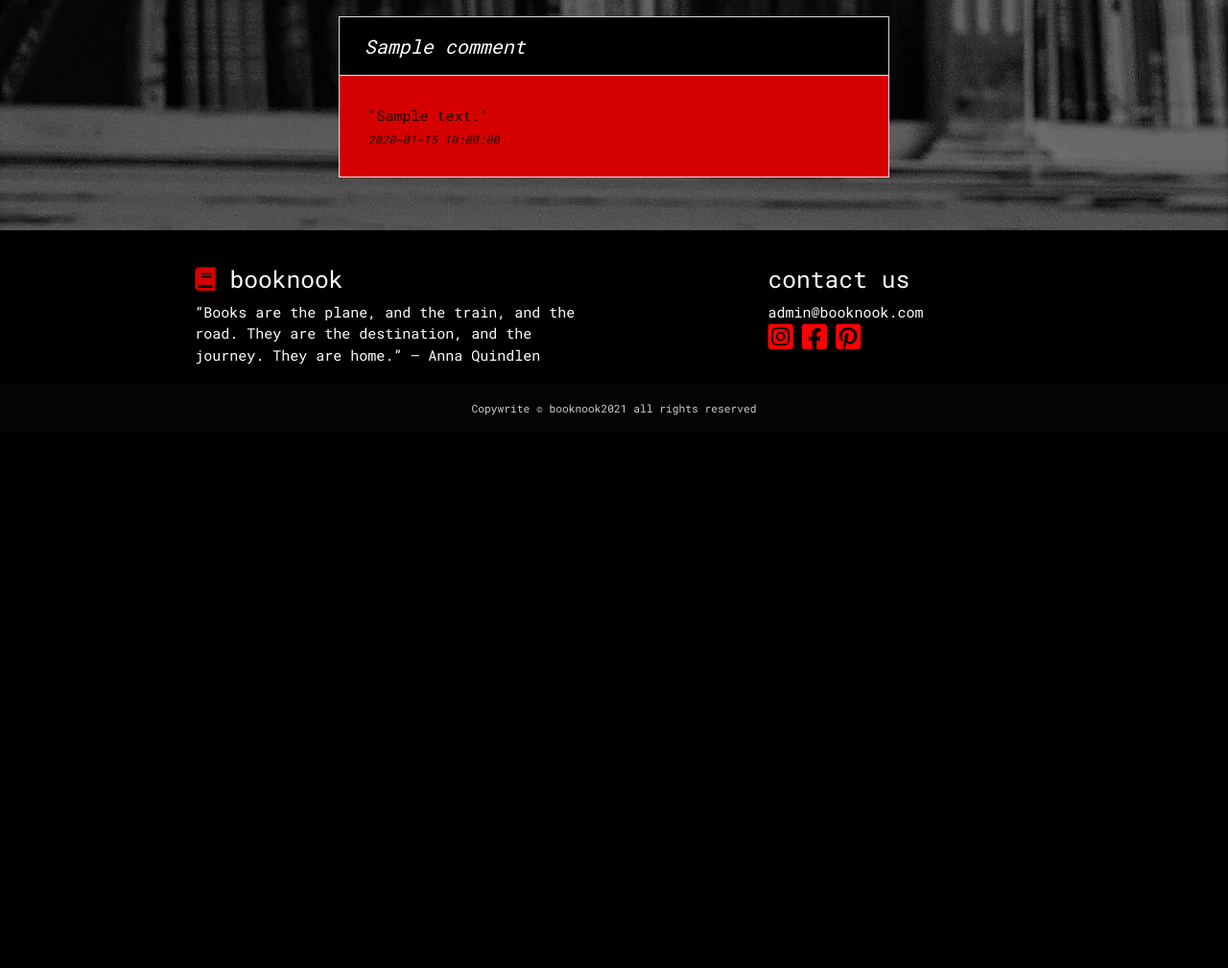
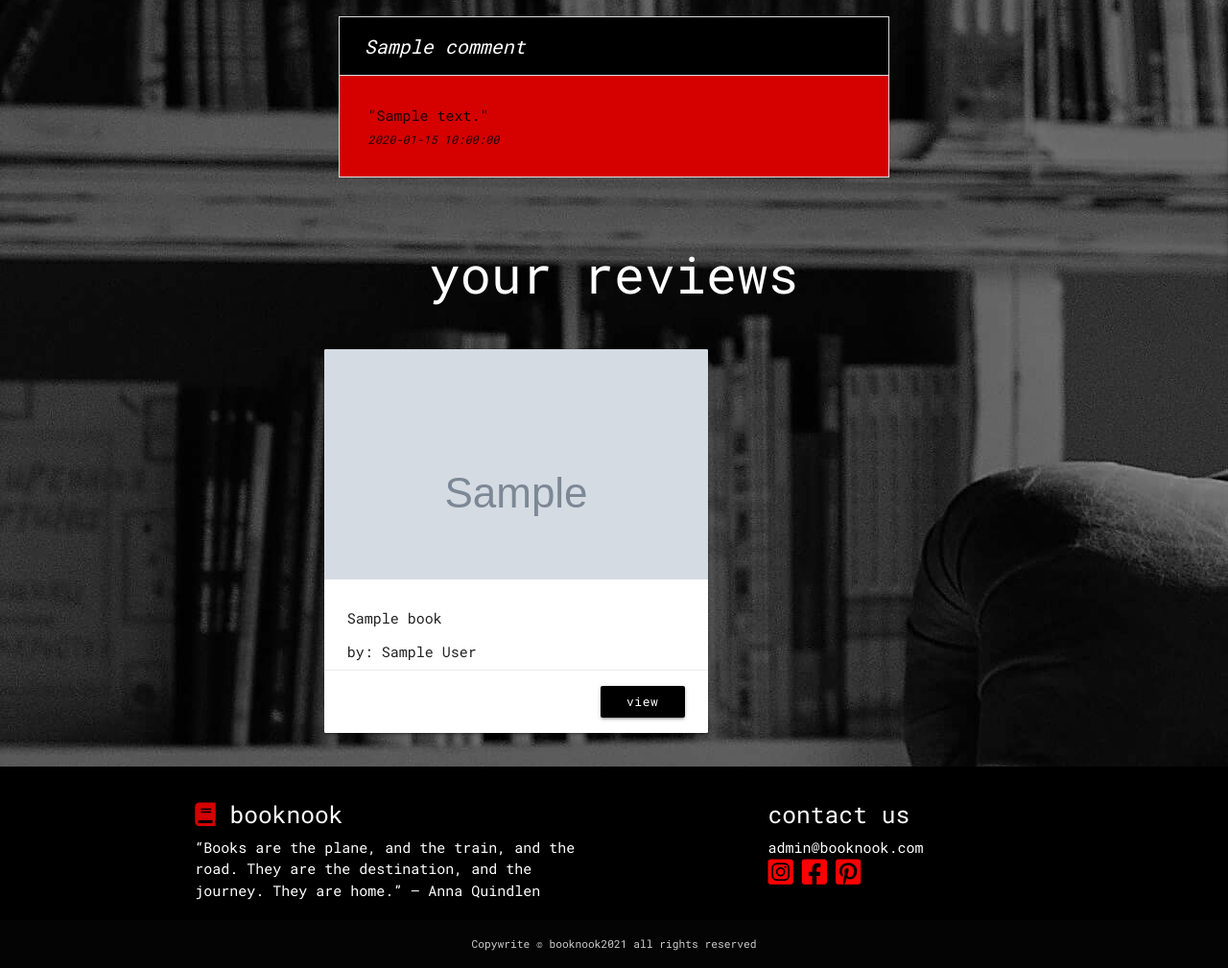
Before and after one commit to janeyrinn/bookNook, a Flask app: page /profile/1 in a window 1280 px wide. Shown: the part 549-1558 px from the top of the page at 96% size. Before the commit the page ends 982 px from the top, so only its background shows below. Run offline with Flask 2, Linux system fonts and the light colour scheme; the visitor is signed in with stand-in values (Sample User, id 1); grey boxes marked "Sample" are stand-in pictures; a database or web service that is not in the repository returns one stand-in record (values such as "Sample title"); some libraries are stand-ins or nearby versions.

Commit message:
add users reviews to profile

```diff
--- a/app.py
+++ b/app.py
@@ -108,9 +108,12 @@ GET: renders login.html """
 def profile(username):
 
     user = mongo.db.users.find_one({"username": session["user"]})
-    comment = list(mongo.db.comments.find().sort('comment_datetime', -1))
+    comment = list(mongo.db.comments.find(
+        {"comment_author": session["user"]}).sort('comment_datetime', -1))
+    books = list(mongo.db.books.find({"post_author": session["user"]}))
     if session["user"]:
-        return render_template("profile.html", user=user, comment=comment)
+        return render_template("profile.html", user=user,
+            comment=comment, books=books)
 
     return redirect(url_for("login"))
 
@@ -157,9 +160,12 @@ def review(book_id):
 
     book = mongo.db.books.find_one({"_id": ObjectId(book_id)})
     comment = list(mongo.db.comments.find().sort('comment_datetime', -1))
-    related_comment = list(mongo.db.comments.find({"book_id": book_id}).sort('comment_datetime', -1))
+    related_comment = list(mongo.db.comments.find(
+        {"book_id": book_id}).sort('comment_datetime', -1)
+    )
     if book:
-        return render_template("review.html", book=book, comment=comment,
+        return render_template(
+            "review.html", book=book, comment=comment,
             related_comment=related_comment)
     else:
         return render_template('404.html')
--- a/templates/profile.html
+++ b/templates/profile.html
@@ -55,7 +55,8 @@
                             <a href="#commentModal" class="col s3 right btn-small modal-trigger">delete</a>
                             {% endif %}
                         </div>
-                        <div class="comment-body red accent-4"><p>"{{ comment.comment }}"</p>
+                        <div class="comment-body red accent-4">
+                            <p>"{{ comment.comment }}"</p>
                             <p class="comment-data"> {{ comment.comment_datetime }}</p>
                         </div>
                     </li>
@@ -67,6 +68,42 @@
     </div>
     {% endif %}
 
+    <!--Start of Users Book Reviews-->
+    <div class="container">
+        <div class="row center-align">
+            <h2 class="header-gen white-text">your reviews </h2>
+        </div>
+        {% if books|length > 0 %}
+        <div class="row">
+            {% for book in books %}
+            <div class="col card-grid s12 m6 l6 offset-m2">
+                <ul>
+                    <li>
+                        <div class="card medium">
+                            <div class="card-image">
+                                <img src="{{ book.book_img }}">
+                            </div>
+                            <div class="card-content">
+                                <p class="card-title">{{ book.book_title }}</p>
+                                <p>by: {{ book.book_author }}</p>
+                            </div>
+                            <div class="card-action">
+                                <a class="col s3 right white-text btn-small"
+                                    href="{{ url_for('review', book_id=book._id ) }}">view</a>
+                                {% if session.user|lower == book.post_author %}
+                                <a class="col s3 left white-text btn-small"
+                                    href="{{ url_for('edit_review', book_id=book._id ) }}">edit</a>
+                                {% endif %}
+                            </div>
+                        </div>
+                    </li>
+                </ul>
+            </div>
+            {% endfor %}
+
+            {% endif %}
+        </div>
+    </div>
     <!-- Start of Delete Comment Modal -->
 
     <!-- Modal Structure -->
@@ -77,14 +114,19 @@
             <p>you are about to delete your comment, are you sure?</p>
         </div>
         <div class="modal-footer">
-          <a href="{{ url_for('delete_comment', comment_id=comment._id ) }}" class="modal-close btn-small">yes delete</a>
+            <a href="{{ url_for('delete_comment', comment_id=comment._id ) }}" class="modal-close btn-small">yes
+                delete</a>
             <button class="modal-close btn-small">cancel</button>
         </div>
+    </div>
+    <div>
+        <a>
+          <i class=" fas fa-arrow-up" id="mybtn" onclick="topFunction()"></i>
+        </a>
       </div>
 </div>
 </div>
 
-
 </div>
 
 {% endblock %}
```
Lines whose indentation alone changed are shown as unchanged.
